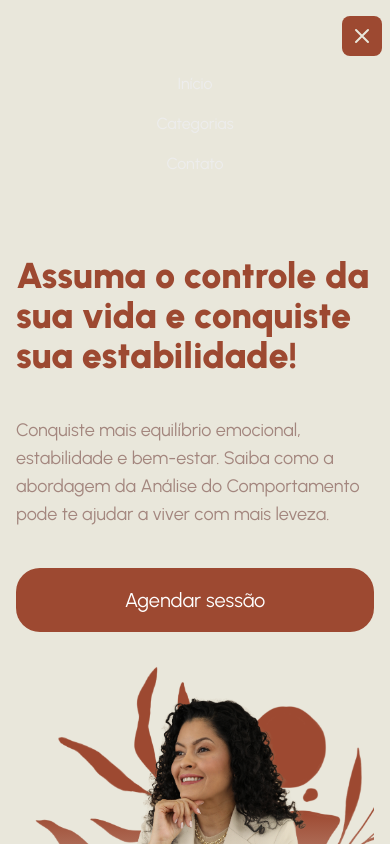
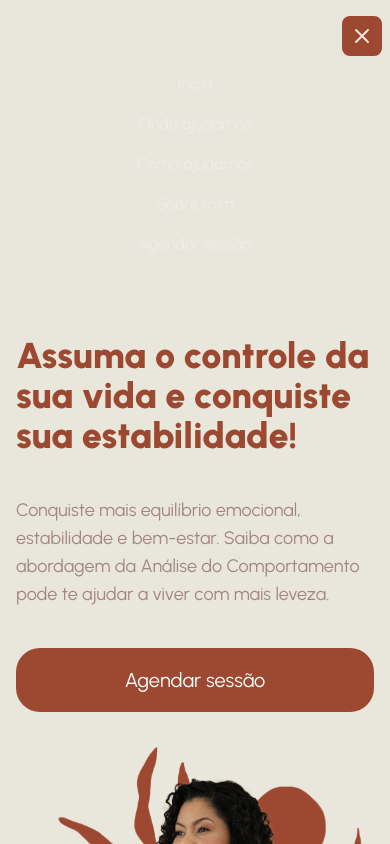
Before and after one commit to juanclb/jaqueline-jango, a Next.js app: page / in a window 390 px wide. Both pictures are taken after a click on the button 362 px from the left and 36 px from the top of the page. Shown: the top 844 px of the page. Built offline with nearby package versions, Linux system fonts and the light colour scheme.

Commit message:
CHANGE: Updated header and centered text in Fourth section

```diff
--- a/src/app/header.tsx
+++ b/src/app/header.tsx
@@ -80,8 +80,10 @@ export const GPTHeader = () => {
         <nav className="mt-4 md:mt-0">
           <ul className="flex flex-col md:flex-row space-y-4 md:space-y-0 md:space-x-4 items-center">
             <li>Início</li>
-            <li>Categorias</li>
-            <li>Contato</li>
+            <li>Onde ajudamos</li>
+            <li>Como ajudamos</li>
+            <li>Sobre mim</li>
+            <li>Agendar sessão</li>
           </ul>
         </nav>
       )}
--- a/src/app/page.tsx
+++ b/src/app/page.tsx
@@ -180,7 +180,7 @@ const Fourth = () => {
         <p className="font-bold text-3xl text-[#69735B] mb-8 md:max-w-[24ch] text-center">
           Assuma o controle da sua vida e conquiste sua estabilidade!
         </p>
-        <p className="text-xl text-[#4F5A41] mb-8">
+        <p className="text-xl text-center text-[#4F5A41] mb-8">
           Vamos em busca de alcançar uma vida{" "}
           <a className="font-bold ">mais leve, estável e feliz?</a>
         </p>
```
